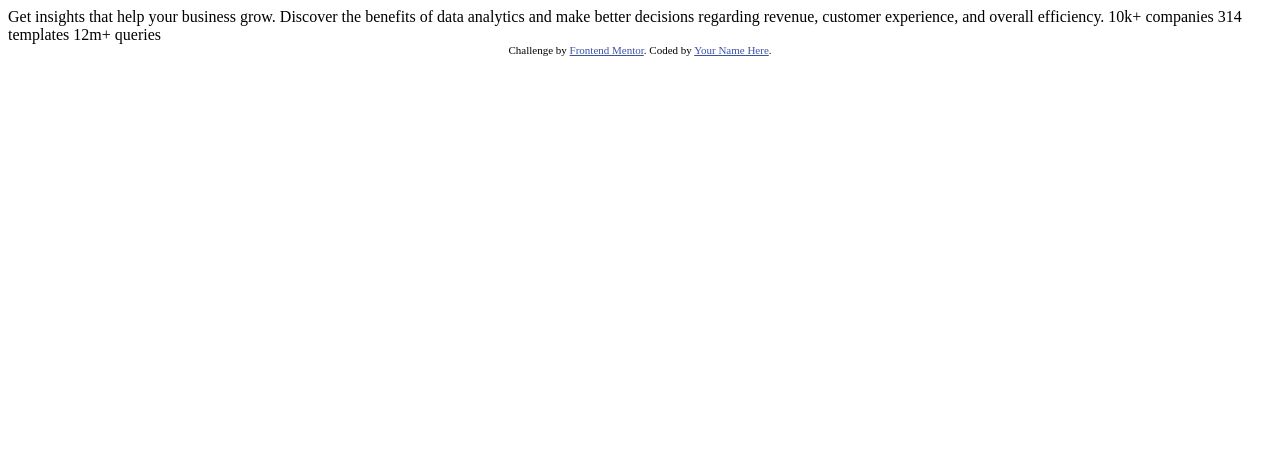
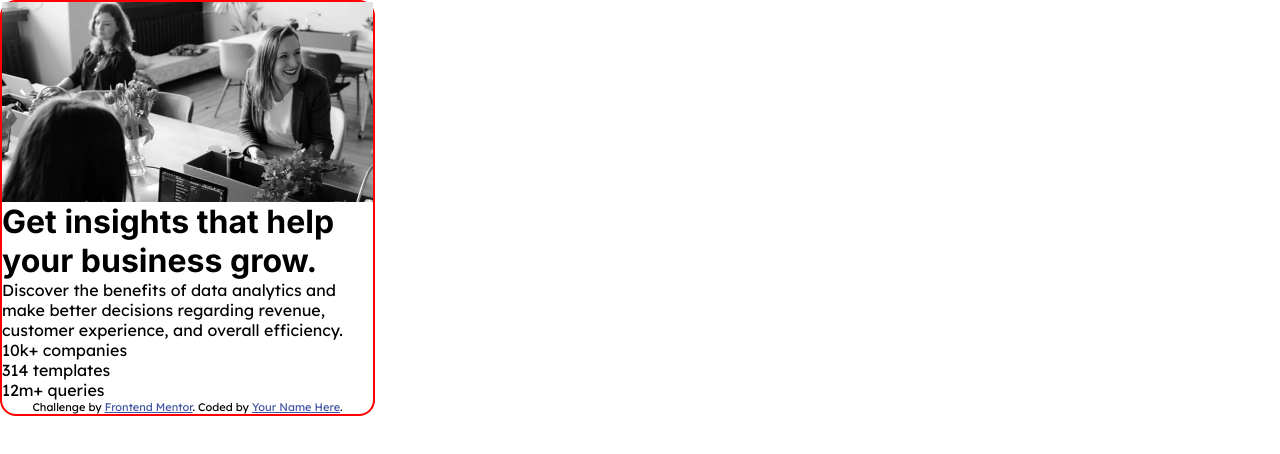
Before and after one commit to ads1029/frontend-mentor-2, a plain HTML site: page index.html in a window 1280 px wide. Drawn offline with Linux system fonts and the light colour scheme.

Commit message:
modifing basic structure

```diff
--- a/index.html
+++ b/index.html
@@ -1,33 +1,66 @@
 <!DOCTYPE html>
 <html lang="en">
   <head>
-  <meta charset="UTF-8">
-  <meta name="viewport" content="width=device-width, initial-scale=1.0"> <!-- displays site properly based on user's device -->
+    <meta charset="UTF-8" />
+    <meta name="viewport" content="width=device-width, initial-scale=1.0" />
+    <!-- displays site properly based on user's device -->
 
-  <link rel="icon" type="image/png" sizes="32x32" href="./images/favicon-32x32.png">
+    <link
+      rel="icon"
+      type="image/png"
+      sizes="32x32"
+      href="./images/favicon-32x32.png"
+    />
+    <link rel="stylesheet" href="style.css" />
+    <link
+      href="https://fonts.googleapis.com/css2?family=Lexend+Deca&display=swap"
+      rel="stylesheet"
+    />
+    <link
+      href="https://fonts.googleapis.com/css2?family=Inter:wght@400;700&display=swap"
+      rel="stylesheet"
+    />
 
     <title>Frontend Mentor | Stats preview card component</title>
 
     <!-- Feel free to remove these styles or customise in your own stylesheet 👍 -->
     <style>
-    .attribution { font-size: 11px; text-align: center; }
-    .attribution a { color: hsl(228, 45%, 44%); }
+      .attribution {
+        font-size: 11px;
+        text-align: center;
+      }
+      .attribution a {
+        color: hsl(228, 45%, 44%);
+      }
     </style>
   </head>
   <body>
+    <div class="container">
+      <!-- <img
+        class="header-image"
+        src="./images/image-header-mobile.jpg"
+        alt="header image"
+      /> -->
+      <div class="header-image"></div>
+      <h1>Get insights that help your business grow.</h1>
 
-  Get insights that help your business grow.
+      <p>
+        Discover the benefits of data analytics and make better decisions
+        regarding revenue, customer experience, and overall efficiency.
+      </p>
 
-  Discover the benefits of data analytics and make better decisions regarding revenue, customer
-  experience, and overall efficiency.
-
-  10k+ companies
-  314 templates
-  12m+ queries
+      <div class="data-container">
+        <div class="data">10k+ companies</div>
+        <div class="data">314 templates</div>
+        <div class="data">12m+ queries</div>
+      </div>
 
       <div class="attribution">
-    Challenge by <a href="https://www.frontendmentor.io?ref=challenge" target="_blank">Frontend Mentor</a>.
-    Coded by <a href="#">Your Name Here</a>.
+        Challenge by
+        <a href="https://www.frontendmentor.io?ref=challenge" target="_blank"
+          >Frontend Mentor</a
+        >. Coded by <a href="#">Your Name Here</a>.
+      </div>
     </div>
   </body>
 </html>
--- /dev/null
+++ b/style.css
@@ -0,0 +1,65 @@
+:root {
+  --mobile-width: 375px;
+  --desk-width: 1440px;
+
+  --main-bg: hsl(233, 47%, 7%);
+  --card-bg: hsl(244, 38%, 16%);
+  --accent: hsl(277, 64%, 61%);
+
+  --main-p: hsla(0, 0%, 100%, 0.75);
+  --main-h: hsla(0, 0%, 100%, 0.6);
+
+  --ff: "Inter", sans-serif;
+  --ff-secondary: "Lexend Deca", sans-serif;
+
+  --fw-primary: 400;
+  --fw-secondary: 700;
+}
+
+*,
+*::after,
+*::before {
+  margin: 0;
+  padding: 0;
+  box-sizing: border-box;
+  font-family: var(--ff-secondary);
+}
+
+.container {
+  width: 375px;
+  border: 2px solid red;
+  border-radius: 1rem;
+
+  display: flex;
+  flex-direction: column;
+}
+
+.header-image {
+  height: 200px;
+  background: url(./images/image-header-mobile.jpg) no-repeat top center;
+  background-size: cover;
+
+  color: red;
+}
+
+/* .header-image::before {
+  content: "";
+  position: absolute;
+  inset: 0;
+  opacity: 0.6;
+  background-color: hsl(277, 64%, 61%);
+  border-radius: 0 0.8rem 0.8rem 0;
+} */
+
+h1 {
+  font-family: var(--ff);
+  font-weight: var(--fw-secondary);
+}
+
+.header-image-bg {
+  background: url(./images/image-header-mobile.jpg) no-repeat center center;
+  background-size: contain;
+}
+
+@media only screen and (min-width: 749px) {
+}
```
Also changed, not shown: 1 other file. Lines whose indentation alone changed are shown as unchanged.
